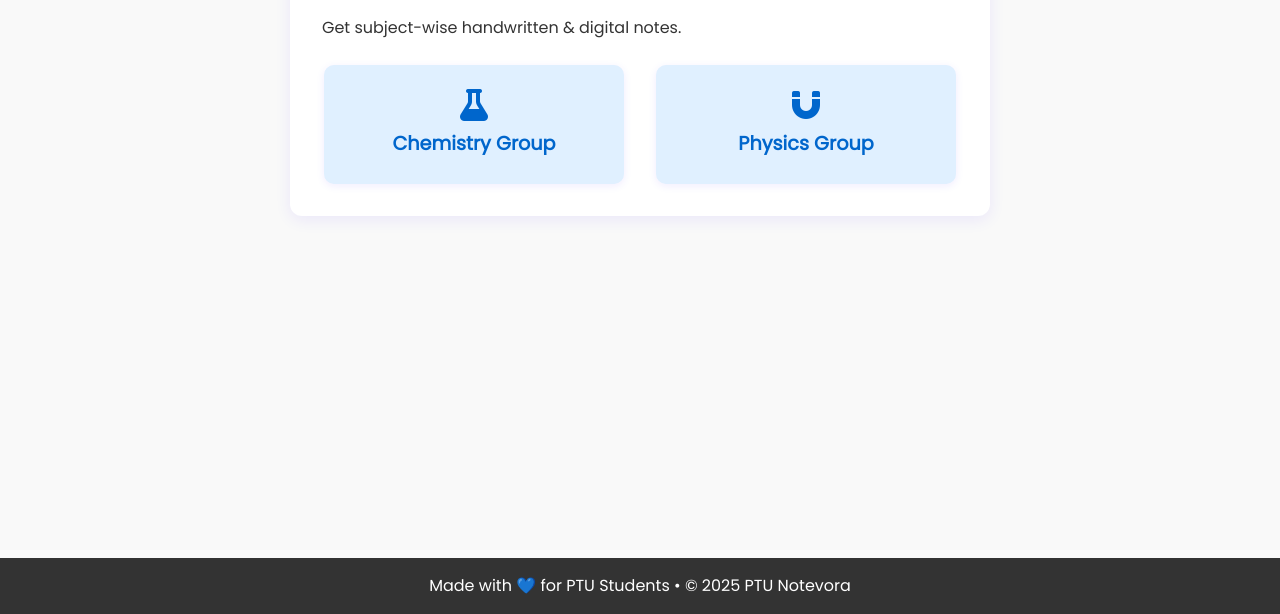
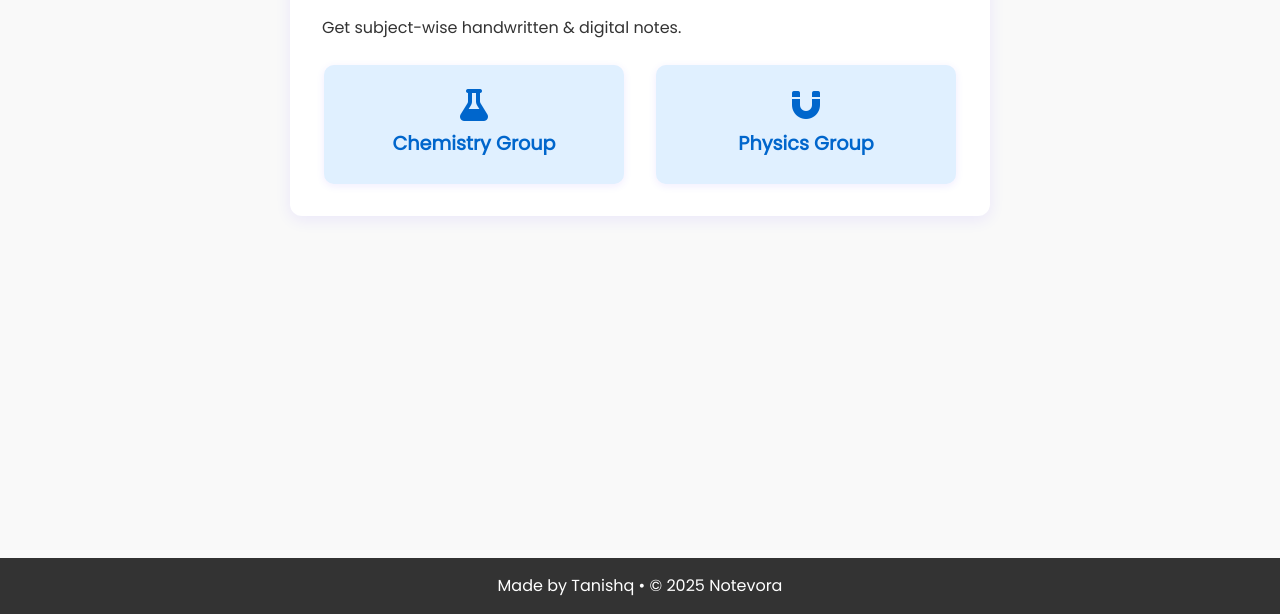
Before and after one commit to tanishq13-tech/notevora, a plain HTML site: page notes_and_books.html in a window 1280 px wide. Shown: the part 186-800 px from the top of the page. Drawn offline with Linux system fonts and the light colour scheme.

Commit message:
Update notes_and_books.html

```diff
--- a/notes_and_books.html
+++ b/notes_and_books.html
@@ -38,7 +38,7 @@
     </div>
   </section>
   <footer>
-    <p>Made with 💙 for PTU Students • © 2025 PTU Notevora</p>
+        <p>Made by Tanishq • © 2025 Notevora</p>
   </footer>
 </body>
 
```
